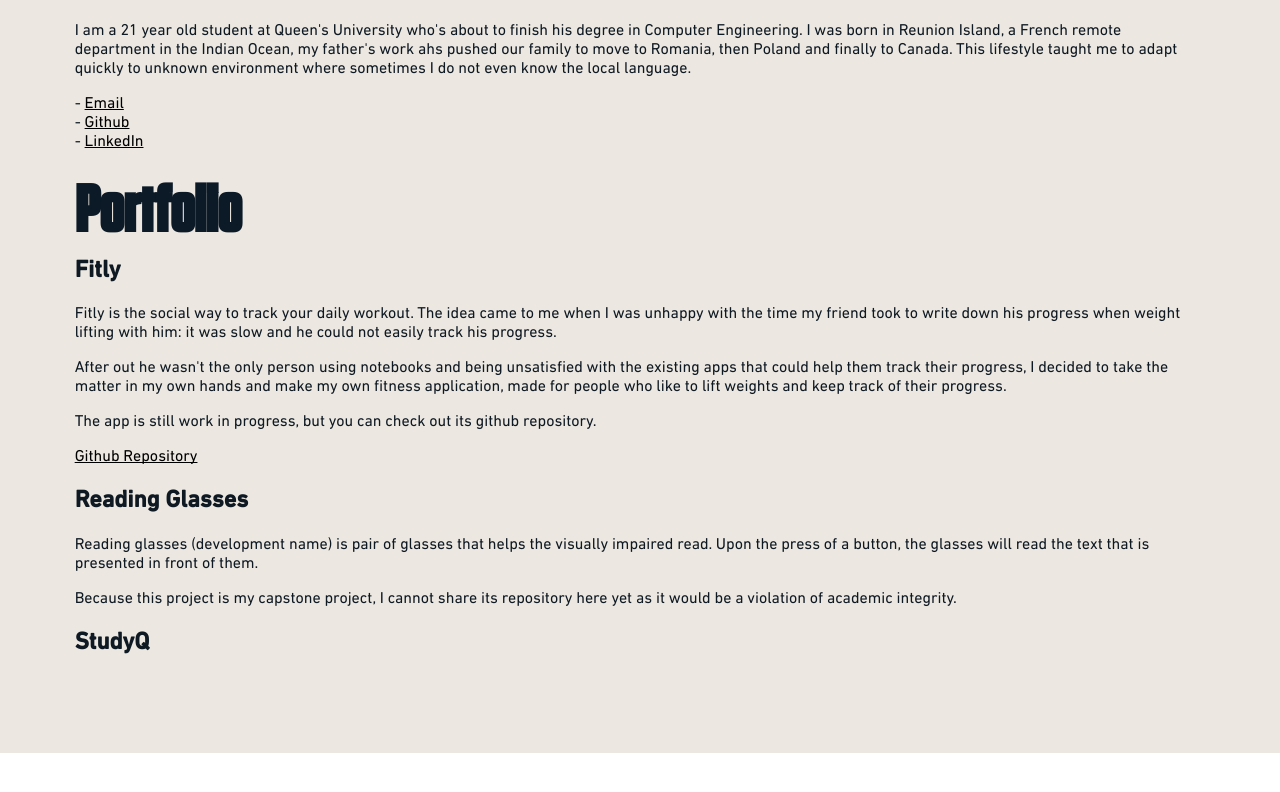
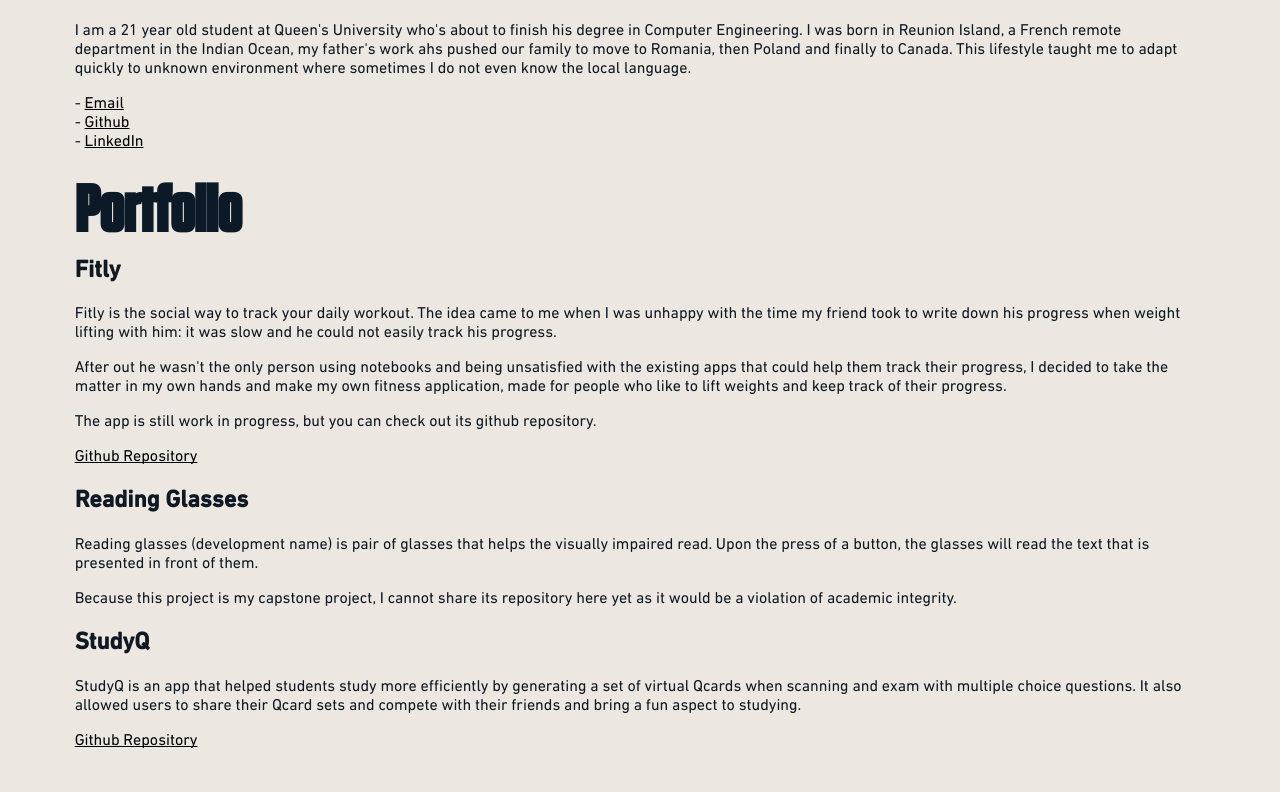
Before and after one commit to M4TTRX/matthieu-roux-website, a React (Create React App) app: page / in a window 1280 px wide. Shown: the part 381-1173 px from the top of the page. Before the commit the page ends 1134 px from the top, so only its background shows below. Built offline with nearby package versions, Linux system fonts and the light colour scheme.

Commit message:
Add studyQ description

```diff
--- a/src/App.js
+++ b/src/App.js
@@ -88,6 +88,15 @@
         repository here yet as it would be a violation of academic integrity.
       </p>
       <h2>StudyQ</h2>
+      <p>
+        StudyQ is an app that helped students study more efficiently by
+        generating a set of virtual Qcards when scanning and exam with multiple
+        choice questions. It also allowed users to share their Qcard sets and
+        compete with their friends and bring a fun aspect to studying.
+      </p>
+      <a href="https://github.com/M4TTRX/studyq" className="url">
+        Github Repository
+      </a>
     </div>
   );
 }
```
